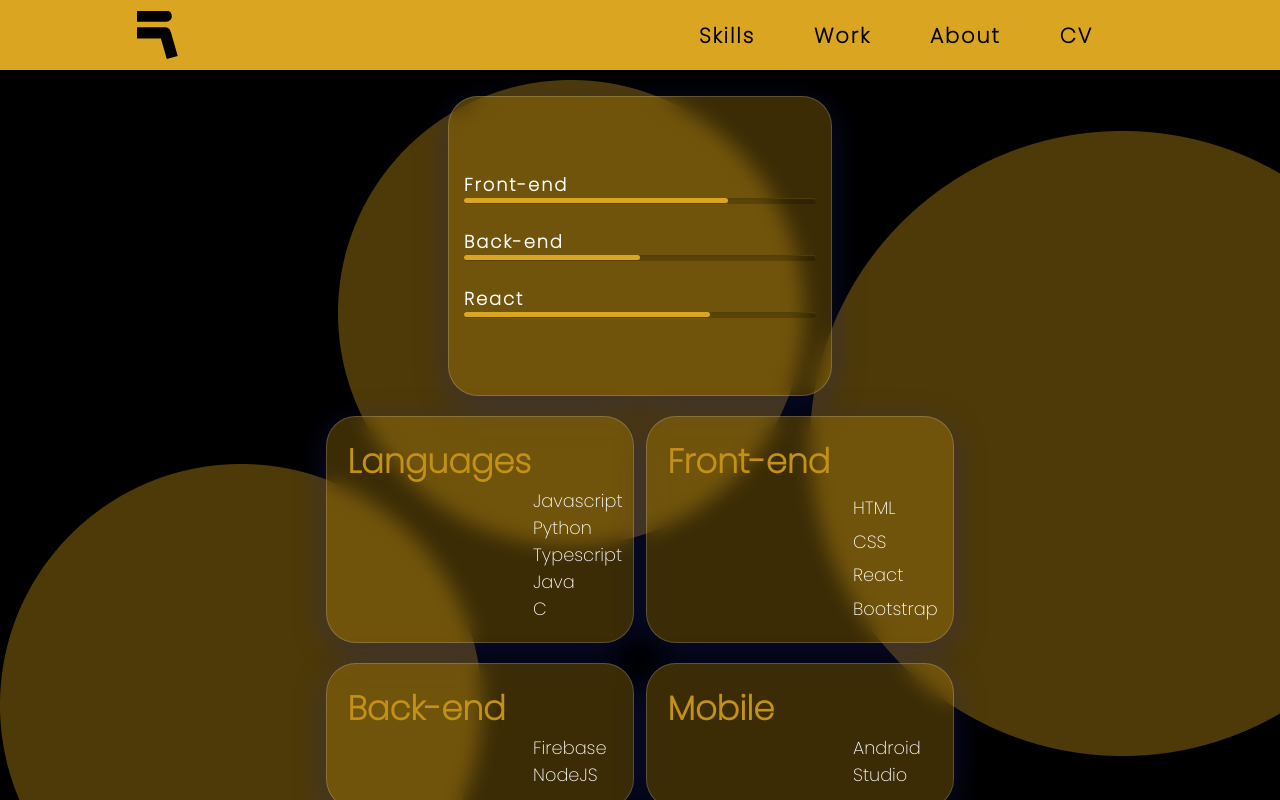
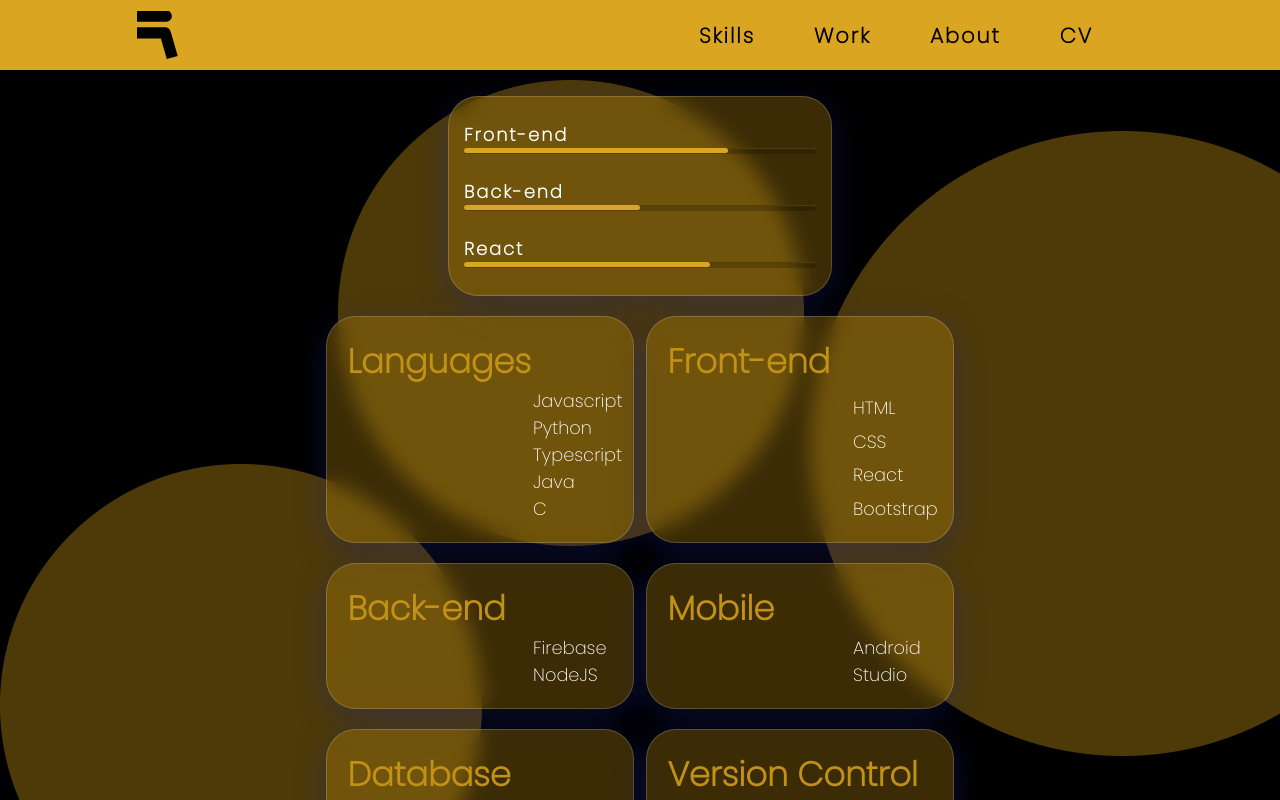
Before and after one commit to Rahul16086/portfoliov1, a Next.js app: page /skills in a window 1280 px wide. Shown: the top 800 px of the page. Built offline with nearby package versions, Linux system fonts and the light colour scheme.

Commit message:
Fixed con skills in  skills component

```diff
--- a/components/skills/Skills.module.css
+++ b/components/skills/Skills.module.css
@@ -18,9 +18,10 @@
 
 .consolidatedSkills{
     width: 30vw;
-    height: 40vw;
-    max-height: 300px;
     margin-top: 2vh;
+    height: 15vw;
+    min-height: 200px;
+    max-height: 350px;
     background: rgba( 194, 145, 21, 0.30 );
     box-shadow: 0 8px 32px 0 rgba( 31, 38, 135, 0.37 );
     backdrop-filter: blur( 10px );
```
